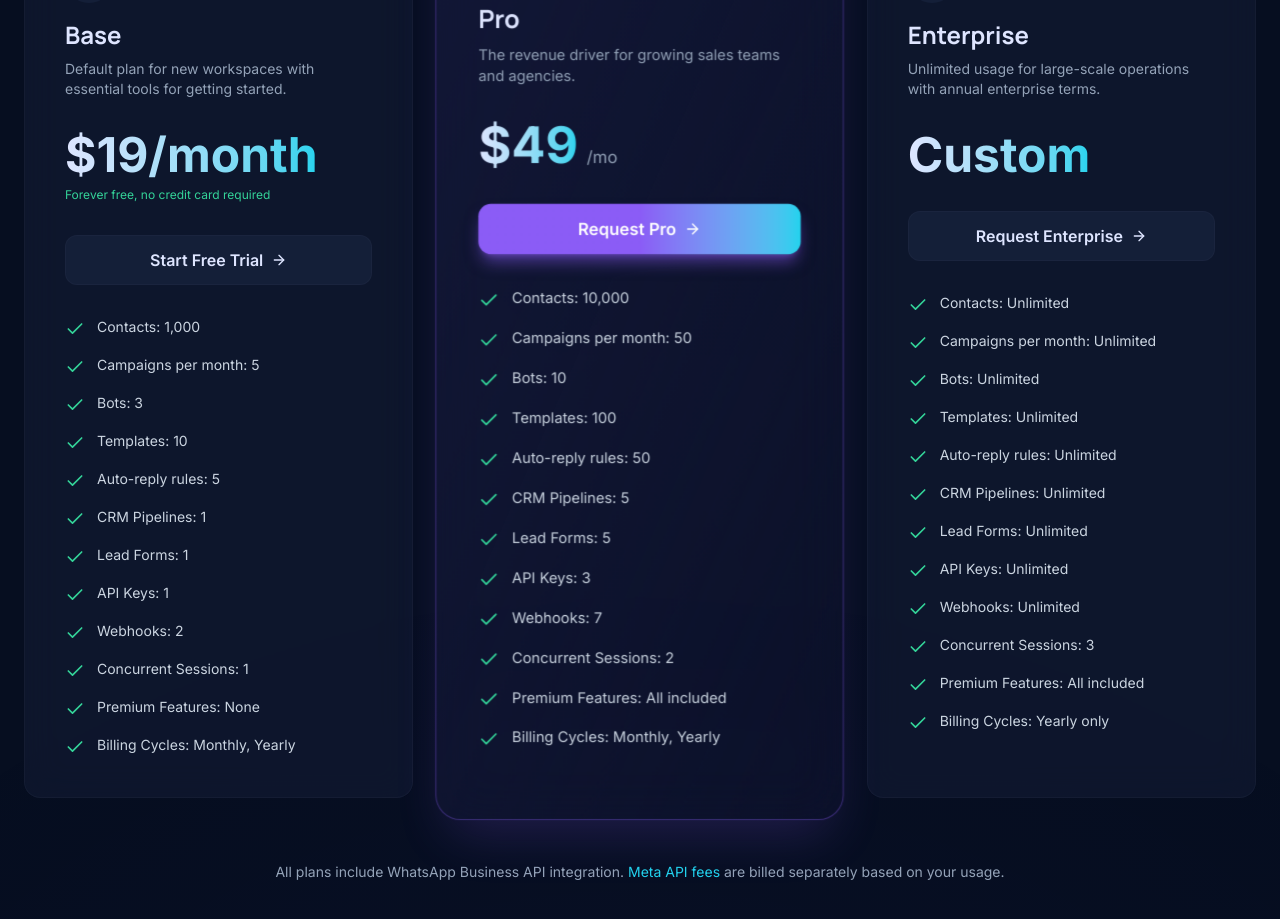
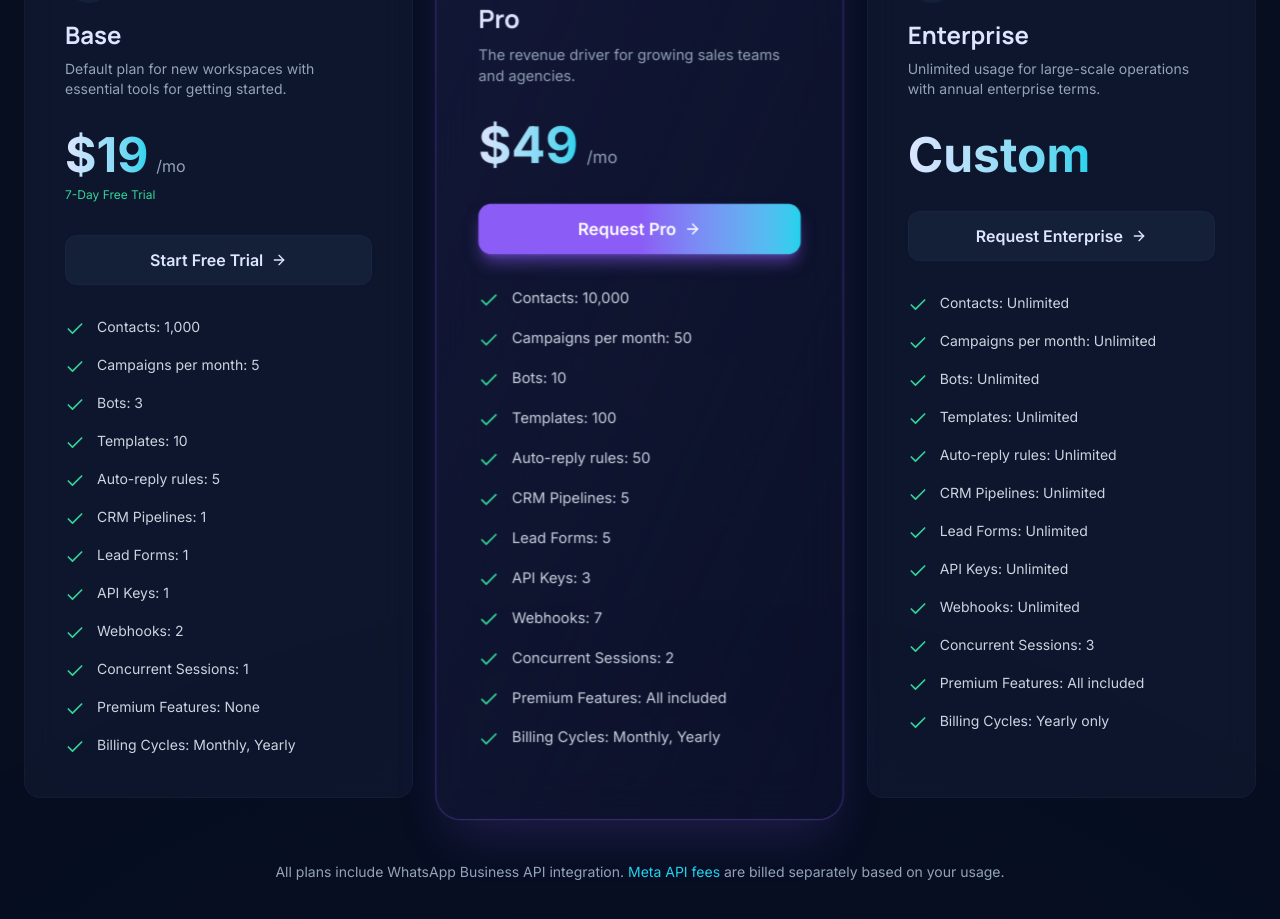
Before and after one commit to Dheeraj2411/pingos-landing, a Next.js app: page / in a window 1280 px wide. Shown: the part 5620-6539 px from the top of the page. Built offline with nearby package versions, Linux system fonts and the light colour scheme; no server answers.

Commit message:
feat: update pricing format and trial description in PricingSection

```diff
--- a/src/components/PricingSection.tsx
+++ b/src/components/PricingSection.tsx
@@ -8,8 +8,8 @@ import ContactFormModal from "./ContactFormModal";
 const plans = [
   {
     name: "Base",
-    price: "$19/month",
-    period: "",
+    price: "$19",
+    period: "/mo",
     description: "Default plan for new workspaces with essential tools for getting started.",
     icon: Zap,
     tier: "starter",
@@ -161,7 +161,7 @@ export default function PricingSection() {
                         {plan.period && <span className="text-text-muted">{plan.period}</span>}
                       </div>
                       {plan.tier === "starter" && (
-                        <p className="text-xs text-accent-green mt-2">Forever free, no credit card required</p>
+                        <p className="text-xs text-accent-green mt-2"> 7-Day Free Trial </p>
                       )}
                     </div>
 
```
